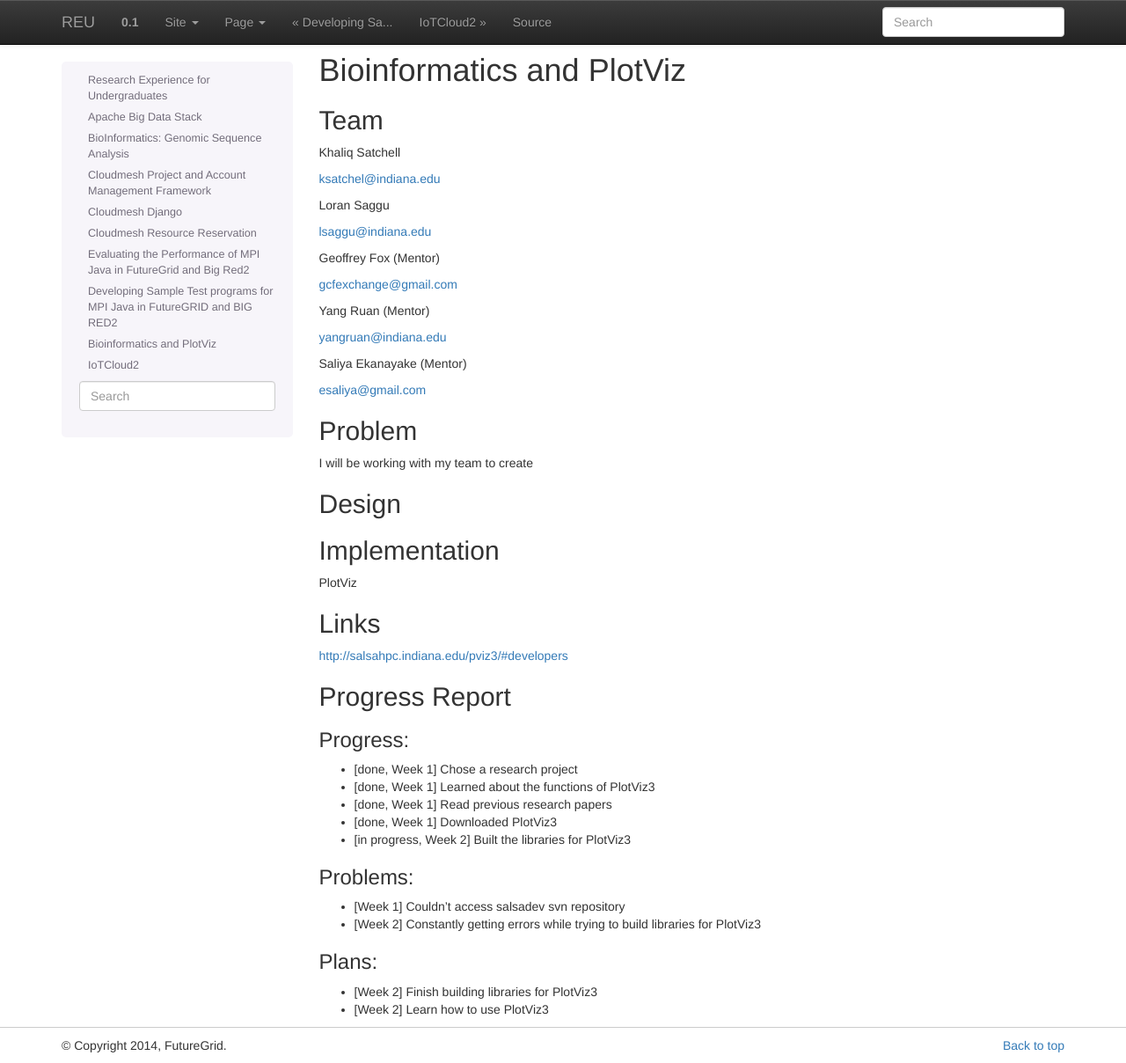
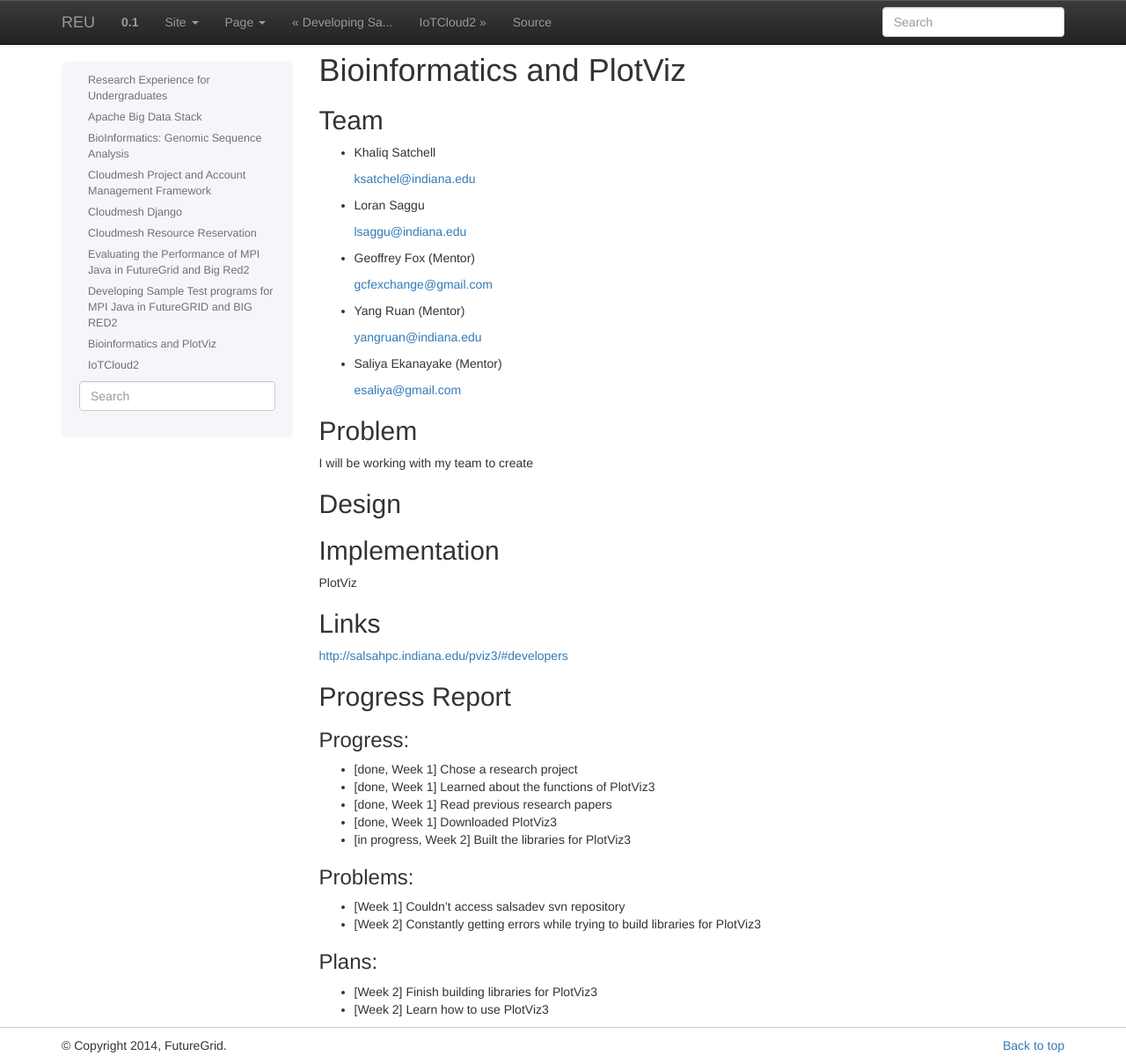
Before and after one commit to cloudmesh-project/reu-2014, a Sphinx documentation site: the page built from doc/source/projects/plotviz.rst, in a window 1280 px wide and 1208 px high. Shown: the whole window at 88% size. Built offline with Sphinx 7.4.7, drawn with Linux system fonts in a browser that asks for light colours.

```diff
--- a/doc/source/projects/plotviz.rst
+++ b/doc/source/projects/plotviz.rst
@@ -3,28 +3,28 @@ Bioinformatics and PlotViz
 
 Team
 ----------------------------------------------------------------------
-Khaliq Satchell
+- Khaliq Satchell
 
-ksatchel@indiana.edu
+  ksatchel@indiana.edu
 
 
-Loran Saggu
+- Loran Saggu
 
-lsaggu@indiana.edu
+  lsaggu@indiana.edu
 
-Geoffrey Fox (Mentor)
+- Geoffrey Fox (Mentor)
 
-gcfexchange@gmail.com
+  gcfexchange@gmail.com
 
 
-Yang Ruan (Mentor)
+- Yang Ruan (Mentor)
 
-yangruan@indiana.edu
+  yangruan@indiana.edu
 
 
-Saliya Ekanayake (Mentor)
+- Saliya Ekanayake (Mentor)
 
-esaliya@gmail.com
+  esaliya@gmail.com
 
 Problem
 ----------------------------------------------------------------------
```
